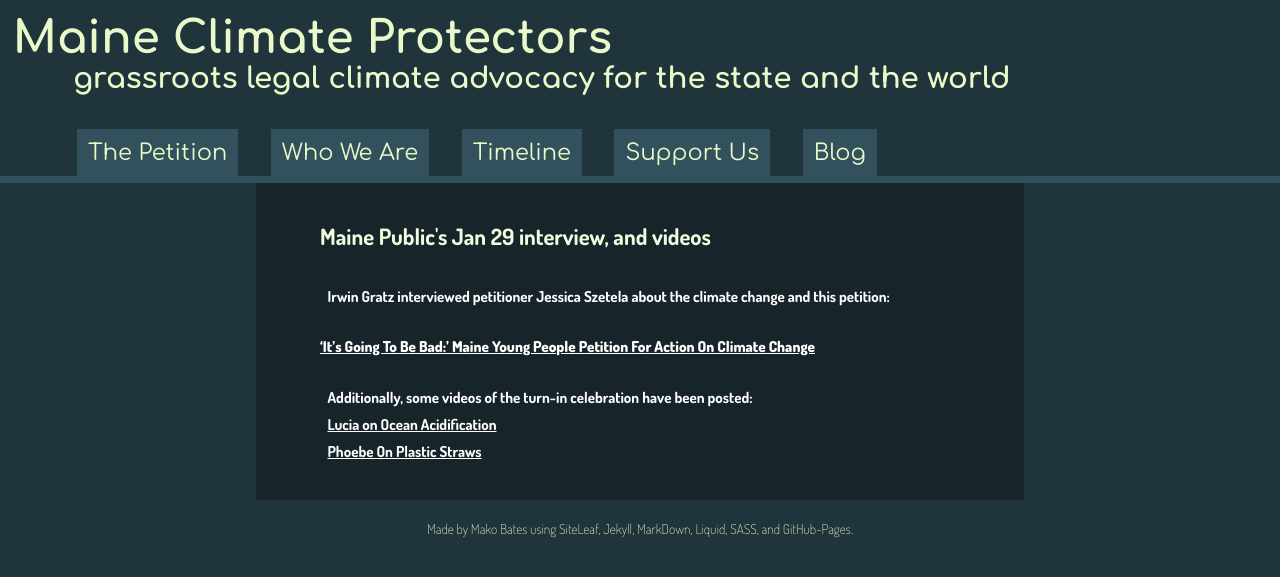
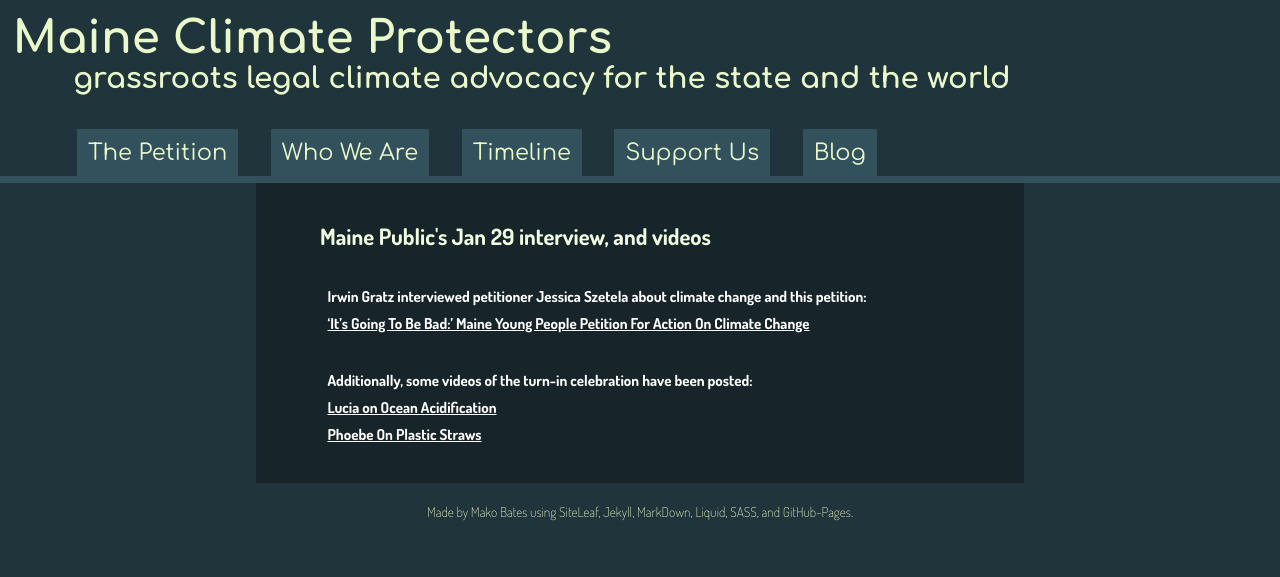
Before and after one commit to ShapeOfMatter/maine-climate-protectors, a Jekyll site: the page built from _posts/2018-01-30-maine-publics-jan-29-interview-and-videos.markdown, in a window 1280 px wide. Shown: the top 577 px of the page. Built offline with Jekyll 4.4.1, drawn with Linux system fonts in a browser that asks for light colours.

Commit message:
Updated Maine Publics Jan 29 Interview And Videos

```diff
--- a/_posts/2018-01-30-maine-publics-jan-29-interview-and-videos.markdown
+++ b/_posts/2018-01-30-maine-publics-jan-29-interview-and-videos.markdown
@@ -3,8 +3,8 @@ title: Maine Public's Jan 29 interview, and videos
 date: 2018-01-30 13:24:00 -05:00
 ---
 
-Irwin Gratz interviewed petitioner Jessica Szetela about the climate change and this petition:
-#### ['It's Going To Be Bad:' Maine Young People Petition For Action On Climate Change](http://mainepublic.org/post/its-going-be-bad-maine-young-people-petition-action-climate-change)
+Irwin Gratz interviewed petitioner Jessica Szetela about climate change and this petition:
+['It's Going To Be Bad:' Maine Young People Petition For Action On Climate Change](http://mainepublic.org/post/its-going-be-bad-maine-young-people-petition-action-climate-change)
 
 Additionally, some videos of the turn-in celebration have been posted:
 [Lucia on Ocean Acidification](https://youtu.be/h916hcnsyCc?t=1m30s)
```
